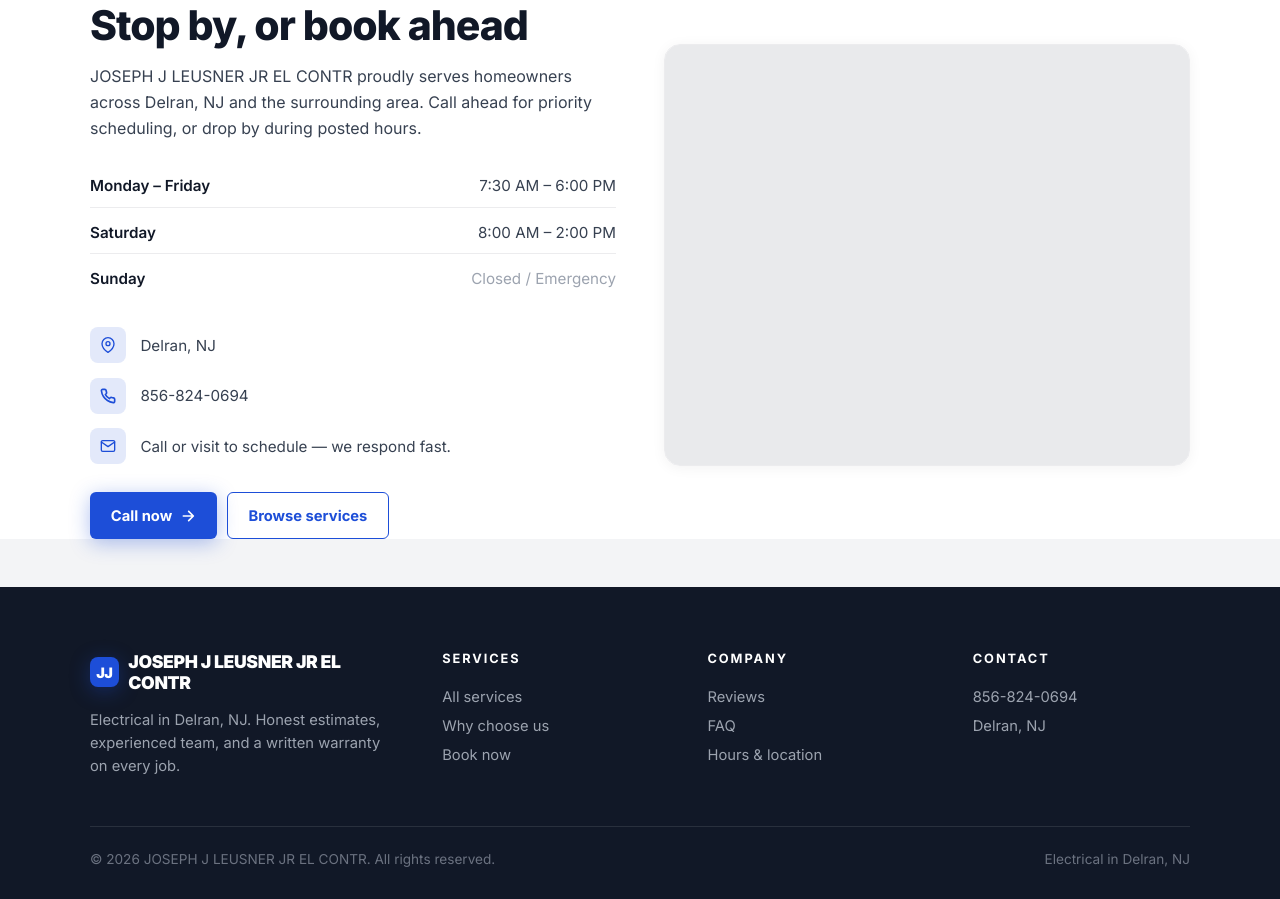
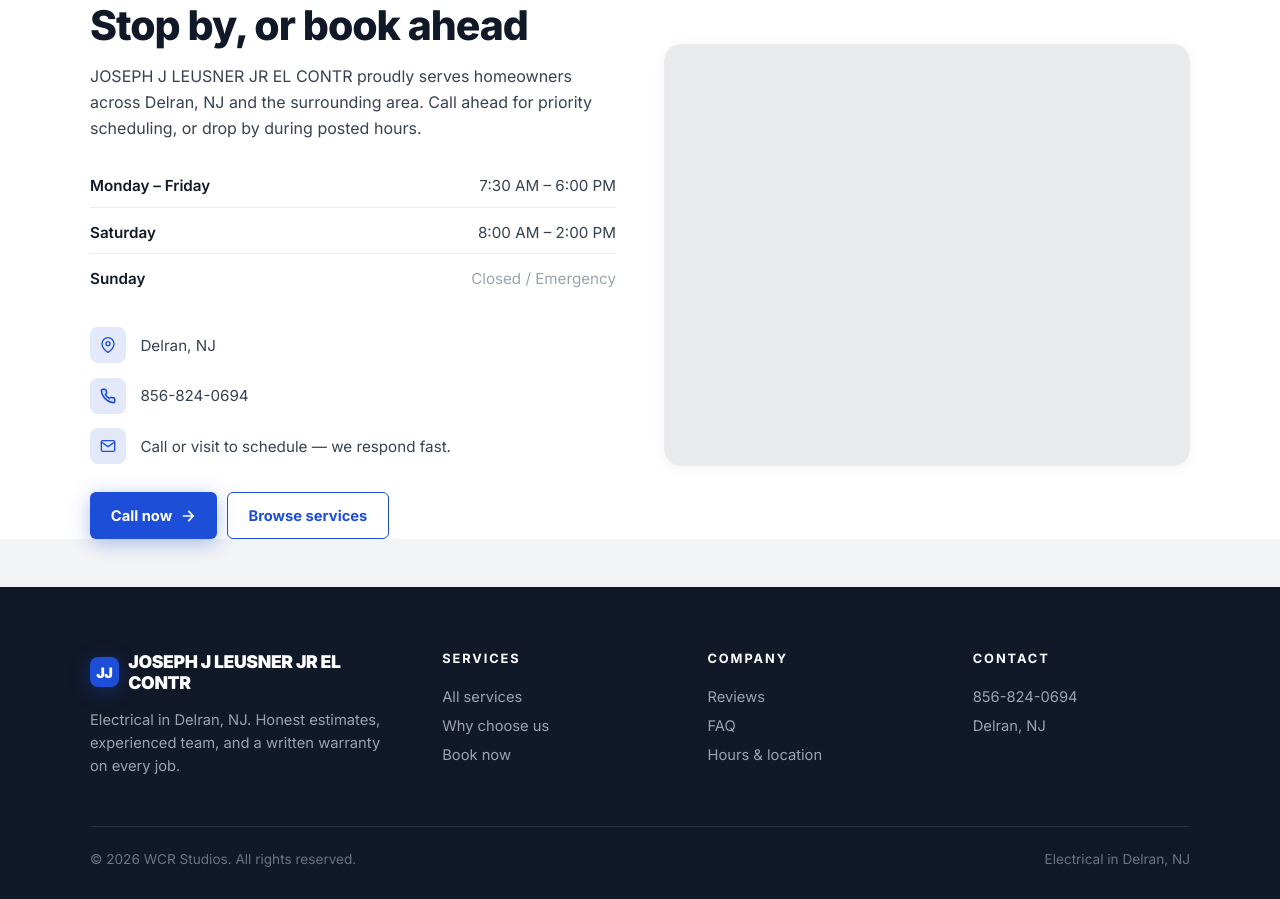
Before and after one commit to Wrenbjor/trades--joseph-j-leusner-jr-el-contr, a plain HTML site: page index.html in a window 1280 px wide. Shown: the part 4619-5518 px from the top of the page. Drawn offline with nearby package versions, Linux system fonts and the light colour scheme; no server answers.

Commit message:
Update site

```diff
--- a/index.html
+++ b/index.html
@@ -605,7 +605,7 @@
     </div>
   </div>
   <div class="foot-bottom">
-    <div>&copy; 2026 JOSEPH J LEUSNER JR EL CONTR. All rights reserved.</div>
+    <div>&copy; 2026 WCR Studios. All rights reserved.</div>
     <div>Electrical in Delran, NJ</div>
   </div>
 </footer>
```
